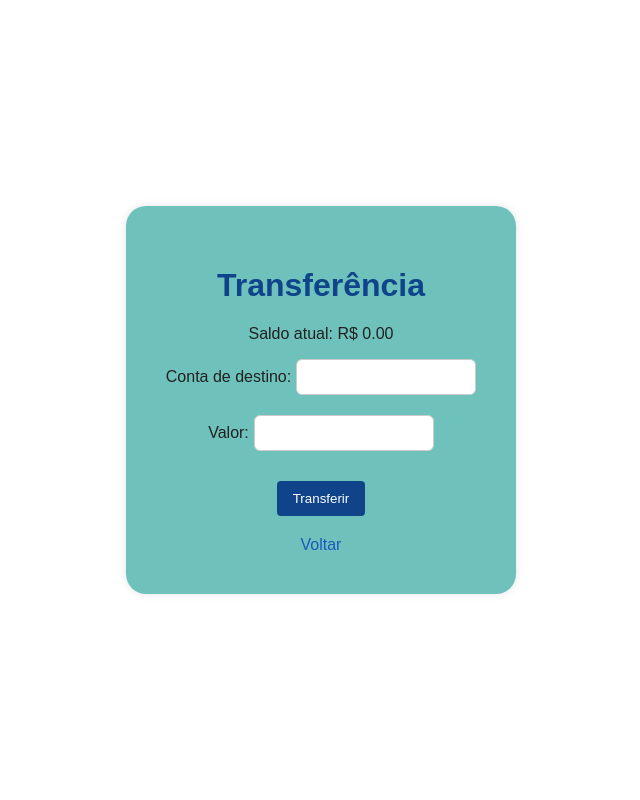
After one commit to RyanBLeon28/bank-system, a Flask app: template templates/transfer.html in a window 1280 px wide. The commit adds this page. Shown: the whole page, without its empty margins (319-959 px from the left). Run offline with Flask 3, Linux system fonts and the light colour scheme; the template is opened without the code that fills it, so the values that code supplies are empty.

Commit message:
full update

```diff
--- a/app.py
+++ b/app.py
@@ -1,10 +1,13 @@
+import os
 from flask import Flask, render_template, request, redirect, url_for, flash, session
 from models.db import db
 from models.user_model import User
-import os
+from models.account_model import Account
+from models.transactions_model import Transaction
+from decimal import Decimal
 
 app = Flask(__name__)
-app.config['SQLALCHEMY_DATABASE_URI'] = 'postgresql://postgres:0131@localhost:5432/bank_db '
+app.config['SQLALCHEMY_DATABASE_URI'] = 'postgresql://postgres:123456@localhost:5432/bank_system'
 app.config['SQLALCHEMY_TRACK_MODIFICATIONS'] = False
 app.secret_key = 'sua_chave_secreta'
 
@@ -12,20 +15,32 @@ db.init_app(app)
 
 @app.route('/')
 def home():
-    if 'username' in session:
-        return f"Olá, {session['username']}! Você está logado. <a href='/logout'>Sair</a>"
+    if 'cpf' in session:
+        user = User.query.filter_by(cpf=session['cpf']).first()
+        if user:
+            account = Account.query.filter_by(cpf=user.cpf).first()
+            transactions = []
+            if account:
+                transactions = Transaction.query.filter(
+                    (Transaction.source_account == account.id) | (Transaction.target_account == account.id)
+                ).order_by(Transaction.created_at.desc()).all()
+
+            return render_template('index.html', user=user, account=account, transactions=transactions)
+        else:
+            flash("Usuário não encontrado.", "danger")
+            return redirect(url_for('logout'))
     return redirect(url_for('login'))
 
 @app.route('/login', methods=['GET', 'POST'])
 def login():
     if request.method == 'POST':
-        username = request.form['username']
+        cpf = request.form['cpf']
         password = request.form['password']
 
-        user = User.query.filter_by(username=username).first()
+        user = User.query.filter_by(cpf=cpf).first()
 
-        if user and check_password_hash(user.password, password):
-            session['username'] = user.username
+        if user and user.password_hash == password:
+            session['cpf'] = user.cpf
             flash("Login realizado com sucesso!", "success")
             return redirect(url_for('home'))
         else:
@@ -34,9 +49,54 @@ def login():
 
     return render_template('login.html')
 
+@app.route('/transfer', methods=['GET', 'POST'])
+def transfer():
+    if 'cpf' not in session:
+        return redirect(url_for('login'))
+
+    user = User.query.filter_by(cpf=session['cpf']).first()
+    account = Account.query.filter_by(cpf=user.cpf).first()
+
+    if request.method == 'POST':
+        target_id = request.form['target']
+        amount = Decimal(request.form['amount'])
+
+        # Check balance
+        if amount <= 0:
+            flash("O valor da transferência deve ser maior que zero.", "danger")
+        elif amount > float(account.balance):
+            flash("Saldo insuficiente.", "danger")
+        else:
+            target_account = Account.query.filter_by(id=target_id).first()
+            if not target_account:
+                flash("Conta de destino não encontrada.", "danger")
+            elif target_account.id == account.id:
+                flash("Não é possível transferir para a mesma conta.", "danger")
+            else:
+                # Update balance
+                account.balance -= amount
+                target_account.balance += amount
+
+                # Create transaction
+                transaction = Transaction(
+                    source_account=account.id,
+                    target_account=target_account.id,
+                    amount=amount,
+                    type='transfer'
+                )
+
+                db.session.add(transaction)
+                db.session.commit()
+
+                flash("Transferência realizada com sucesso!", "success")
+                return redirect(url_for('home'))
+
+    return render_template('transfer.html', user=user, account=account)
+
+
 @app.route('/logout')
 def logout():
-    session.pop('username', None)
+    session.pop('cpf', None)
     flash("Você saiu da conta.", "info")
     return redirect(url_for('login'))
 
--- a/models/user_model.py
+++ b/models/user_model.py
@@ -4,5 +4,5 @@ class User(db.Model):
     __tablename__ = 'users'
     cpf = db.Column(db.String, primary_key=True)
     username = db.Column(db.String(80), nullable=False)
-    password = db.Column(db.String(120), nullable=False)
+    password_hash = db.Column(db.String(120), nullable=False)
     create_at = db.Column(db.DateTime)
--- /dev/null
+++ b/static/css/colors.css
@@ -0,0 +1,25 @@
+:root {
+    /* Primary theme colors */
+    --primary-color: #0f448a;        /* Main blue */
+    --secondary-color: #185abc;      /* Darker blue */
+    --accent-color: #ff9800;         /* Orange for highlights/buttons */
+
+    /* Background colors */
+    --background-color: #ffffff;
+    --background-containers: #05968a93;
+    --background-light: #e6e6e6;
+    --background-dark: #eeeeee;
+
+    /* Text colors */
+    --text-color: #212121;
+    --text-light: #ffffff;
+    --text-muted: #757575;
+
+    /* Feedback colors */
+    --success-color: #4caf50;
+    --error-color: #f44336;
+    --warning-color: #ffeb3b;
+
+    --buttons-color: #467c13;      /* Darker blue */
+
+}
--- /dev/null
+++ b/static/css/transfer.css
@@ -0,0 +1,83 @@
+body {
+    font-family: Arial, sans-serif;
+    background-color: var(--background-color);
+    color: var(--text-color);
+    margin: 0;
+    display: flex;
+    justify-content: center;
+    align-items: center;
+    height: 100vh;
+}
+
+.container{
+    background-color: var(--background-containers);
+    padding: 40px;
+    border-radius: 20px;
+    box-shadow: 0 0 10px rgba(0, 0, 0, 0.1);
+    text-align: center;
+}
+
+h1 {
+    color: var(--primary-color);
+}
+
+a {
+    color: var(--secondary-color);
+    text-decoration: none;
+}
+
+button {
+    background-color: var(--primary-color);
+    color: var(--text-light);
+    border: none;
+    padding: 10px 16px;
+    border-radius: 4px;
+    cursor: pointer;
+    margin-top: 10px;
+    margin-bottom: 20px;
+}
+
+form {
+    display: flex;
+    flex-direction: column;
+    justify-content: center;
+    align-items: center;
+}
+
+.form-group {
+    margin-bottom: 20px;
+    display: flex;
+    align-items: center;
+    justify-content: center;
+    width: 100%;
+}
+
+input[type="text"],
+input[type="number"] {
+    width: 180px;
+    padding: 8px 12px;
+    border-radius: 6px;
+    border: 1px solid #ccc;
+    font-size: 16px;
+    box-sizing: border-box;
+    margin-left: 5px;
+}
+
+.password-wrapper {
+    position: relative;
+    display: flex;
+    align-items: center;
+}
+
+.password-wrapper input {
+    flex: 1;
+}
+
+.password-wrapper button {
+    background: transparent;
+    border: none;
+    cursor: pointer;
+    font-size: 18px;
+    padding: 0 10px;
+    user-select: none;
+}
--- /dev/null
+++ b/templates/transfer.html
@@ -0,0 +1,49 @@
+<!DOCTYPE html>
+<html lang="pt-BR">
+<head>
+    <meta charset="UTF-8">
+    <title>Transferência</title>
+
+    <link rel="stylesheet" href="{{ url_for('static', filename='css/colors.css') }}">
+    <link rel="stylesheet" href="{{ url_for('static', filename='css/transfer.css') }}">
+</head>
+<body>
+  <div class="container">
+    <h1>Transferência</h1>
+
+    <p>Saldo atual: R$ {{ "%.2f"|format(account.balance) }}</p>
+
+
+
+    <form method="POST">
+        <div class="form-group">
+          <label for="target">Conta de destino:</label>
+          <input type="text" name="target" id="target" required><br>
+        </div>
+
+        <div class="form-group">
+          <div class="password-wrapper">
+            <label for="amount">Valor:</label>
+            <input type="number" step="0.01" name="amount" id="amount" required><br>
+          </div>
+        </div>
+
+        {% with messages = get_flashed_messages(with_categories=true) %}
+        {% if messages %}
+          <ul>
+            {% for category, message in messages %}
+              <li style="color: {% if category == 'danger' %}red{% elif category == 'success' %}green{% else %}black{% endif %};">
+                {{ message }}
+              </li>
+            {% endfor %}
+          </ul>
+        {% endif %}
+      {% endwith %}
+
+        <button type="submit">Transferir</button>
+    </form>
+
+    <a href="{{ url_for('home') }}">Voltar</a>
+  </div>
+</body>
+</html>
```
Also changed, not shown: database/init.sql (+21 -0 lines), models/account_model.py (+8 -0 lines), models/transactions_model.py (added, +10 -0 lines), static/css/index.css (added, +53 -0 lines), static/css/login.css (added, +73 -0 lines), templates/index.html (+56 -3 lines), templates/login.html (+24 -9 lines), README.md, models/transitions_model.py (deleted).
